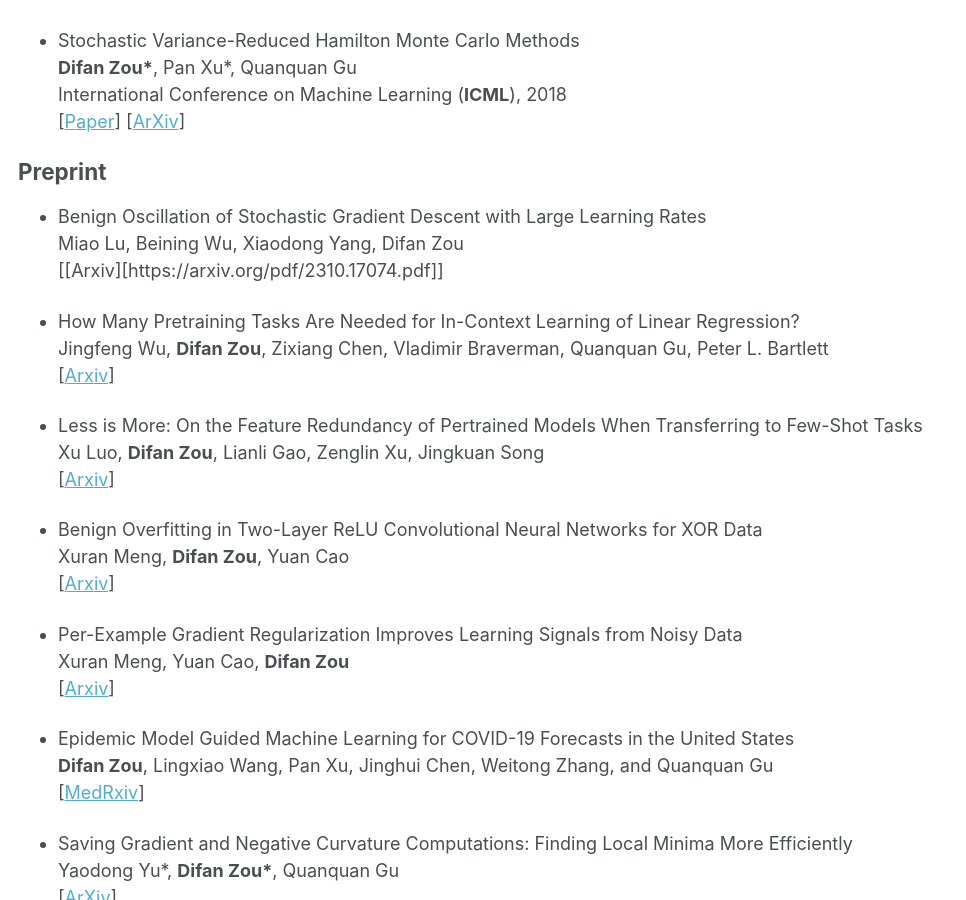
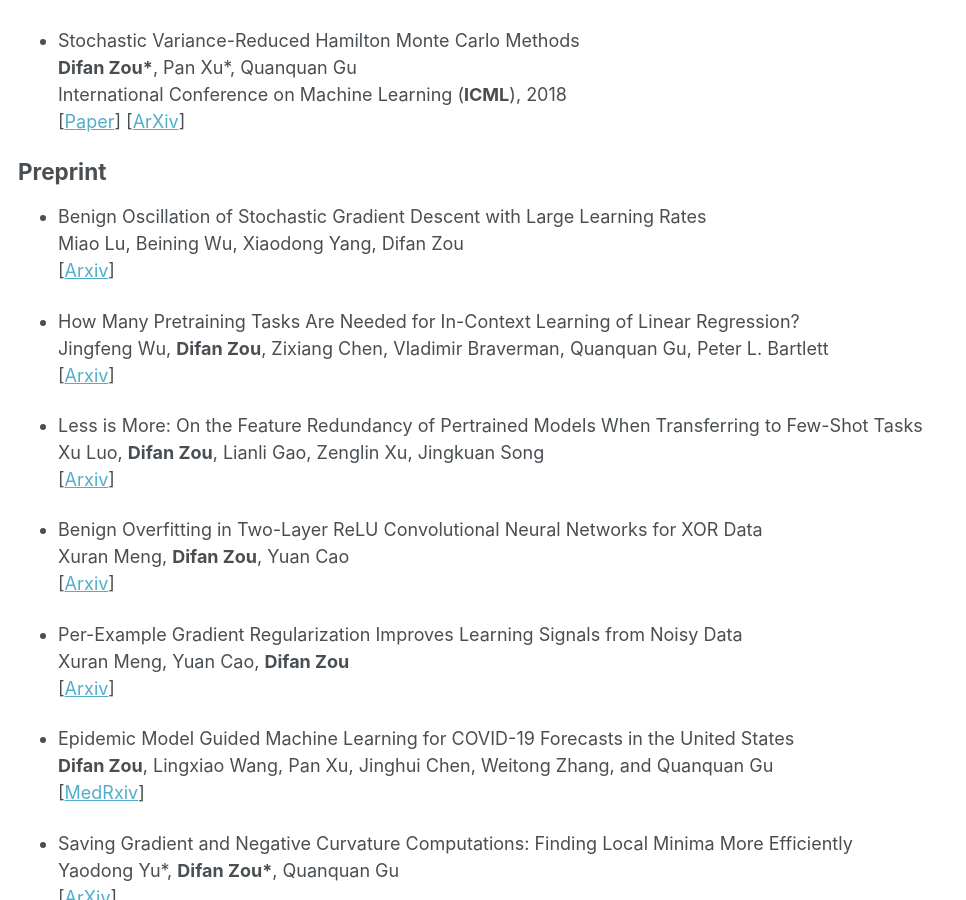
Before and after one commit to difanzou/difanzou.github.io, a Jekyll site: the page built from _pages/publications.md, in a window 1280 px wide and 900 px high, scrolled down 3659 px. Shown: the whole window, without its empty margins (0-966 px from the left). Built offline with Jekyll 4.4.1, drawn with Linux system fonts in a browser that asks for light colours.

```diff
--- a/_pages/publications.md
+++ b/_pages/publications.md
@@ -159,7 +159,7 @@
 
 * Benign Oscillation of Stochastic Gradient Descent with Large Learning Rates\
 Miao Lu, Beining Wu, Xiaodong Yang, Difan Zou\
-\[[Arxiv][https://arxiv.org/pdf/2310.17074.pdf]\]
+\[[Arxiv](https://arxiv.org/pdf/2310.17074.pdf)\]
 
 
 * How Many Pretraining Tasks Are Needed for In-Context Learning of Linear Regression?\
```
